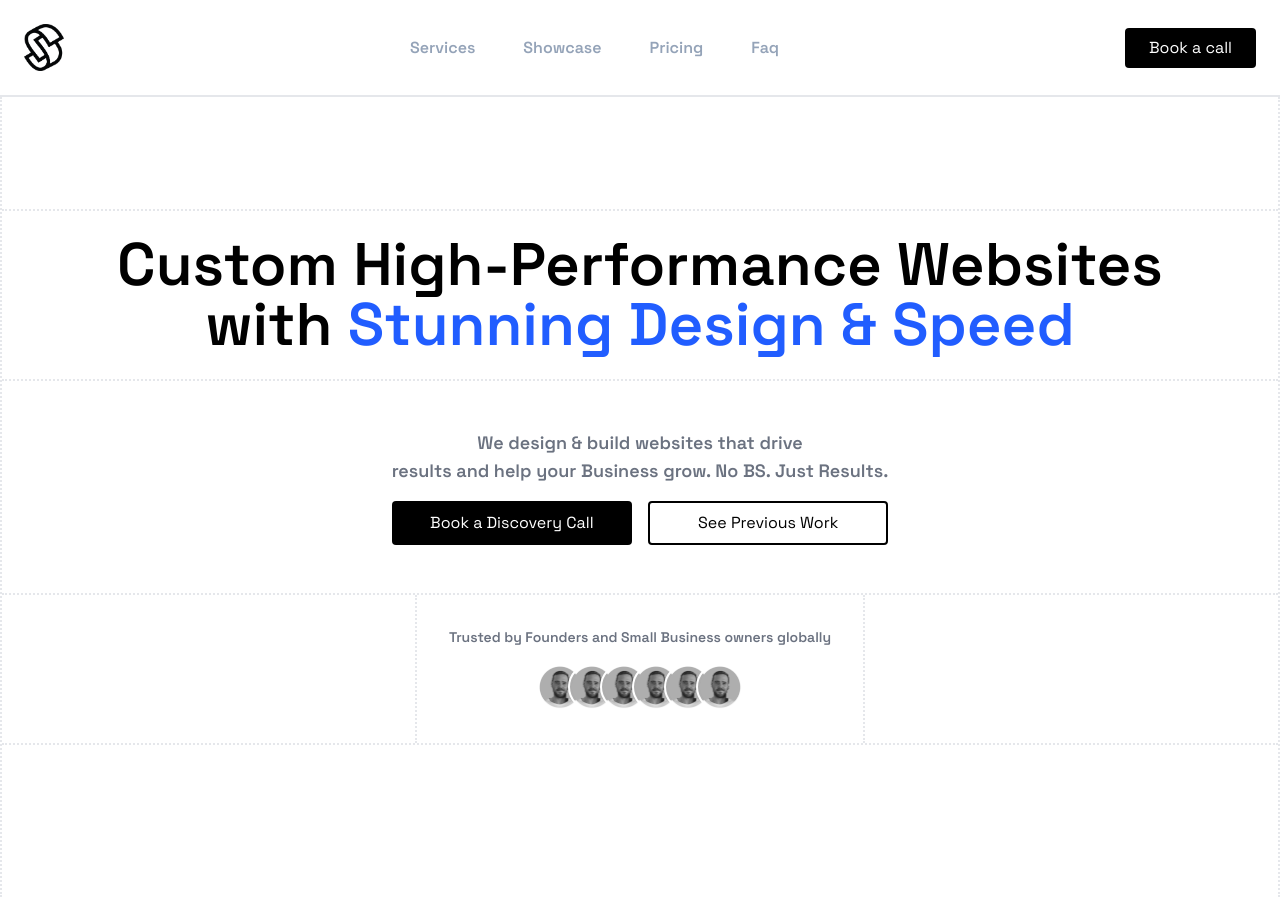
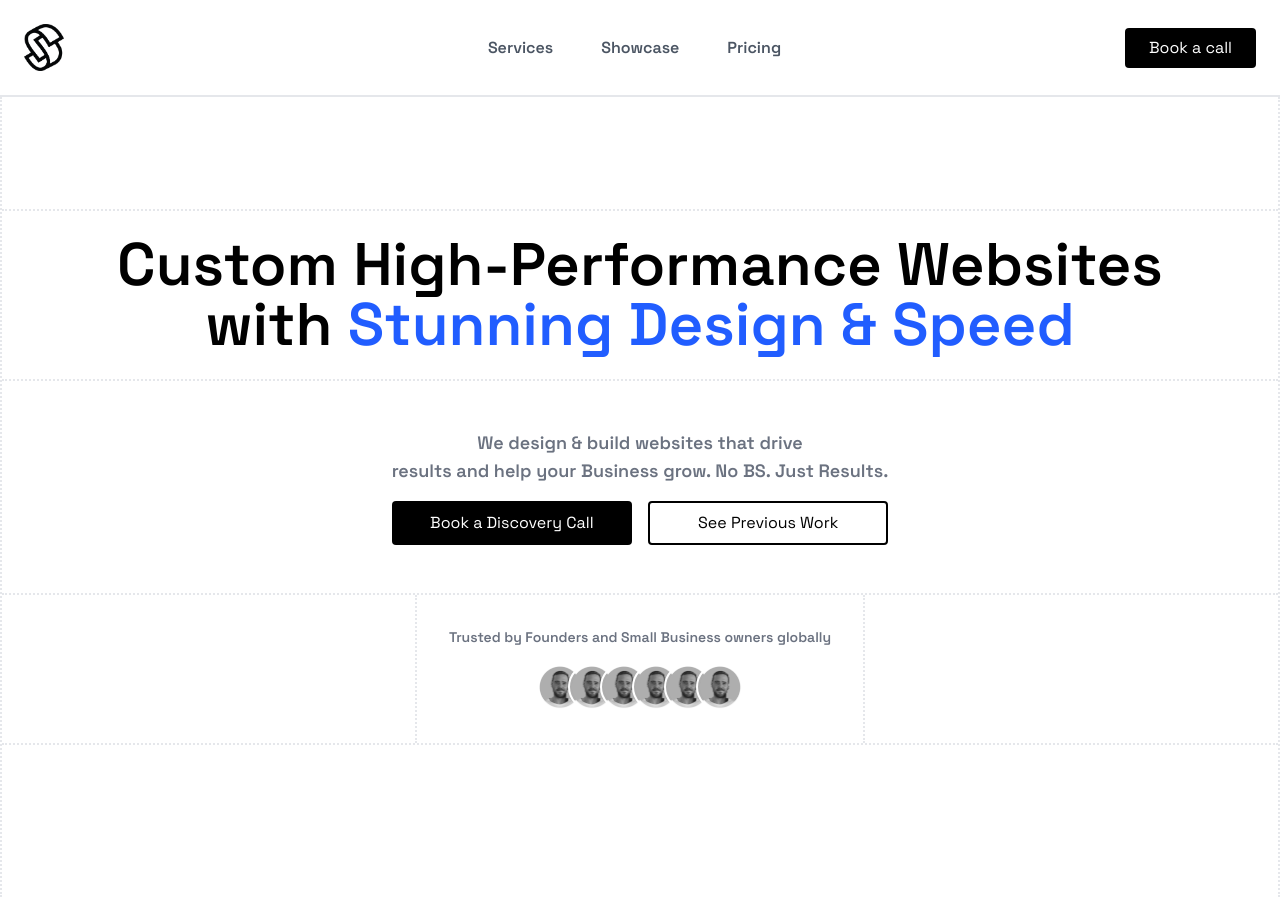
Before and after one commit to mselbekk11/selbekk-studio, a Next.js app: page / in a window 1280 px wide. Built offline with nearby package versions, Linux system fonts and the light colour scheme.

Commit message:
initialization

```diff
--- a/components/Header.tsx
+++ b/components/Header.tsx
@@ -7,13 +7,12 @@ export function Header() {
     { name: 'Services', href: '/' },
     { name: 'Showcase', href: '/appliances' },
     { name: 'Pricing', href: '/digital-printing' },
-    { name: 'Faq', href: '/about' },
   ];
 
   return (
     <header className='w-full border-b-2'>
       <nav className=' mx-auto max-w-7xl flex justify-between p-6 items-center'>
-        <div className=''>
+        <div className='min-w-[120px]'>
           <Image src='/logo_black.png' alt='logo' width='40' height='100' />
         </div>
         <div className='flex gap-x-12'>
@@ -21,13 +20,13 @@ export function Header() {
             <Link
               key={item.name}
               href={item.href}
-              className='text-s font-semibold text-slate-400'
+              className='text-base font-semibold text-gray-600'
             >
               {item.name}
             </Link>
           ))}
         </div>
-        <div className=''>
+        <div className='min-w-[120px]'>
           <ButtonOne text='Book a call' />
         </div>
       </nav>
--- a/package.json
+++ b/package.json
@@ -9,6 +9,7 @@
     "lint": "next lint"
   },
   "dependencies": {
+    "@preline/tooltip": "^2.0.2",
     "clsx": "^2.1.0",
     "framer-motion": "^11.0.14",
     "next": "14.1.3",
```
Also changed, not shown: components/ClientList.tsx (+108 -0 lines), 1 other file (tests, documents, lock files or other folders).
